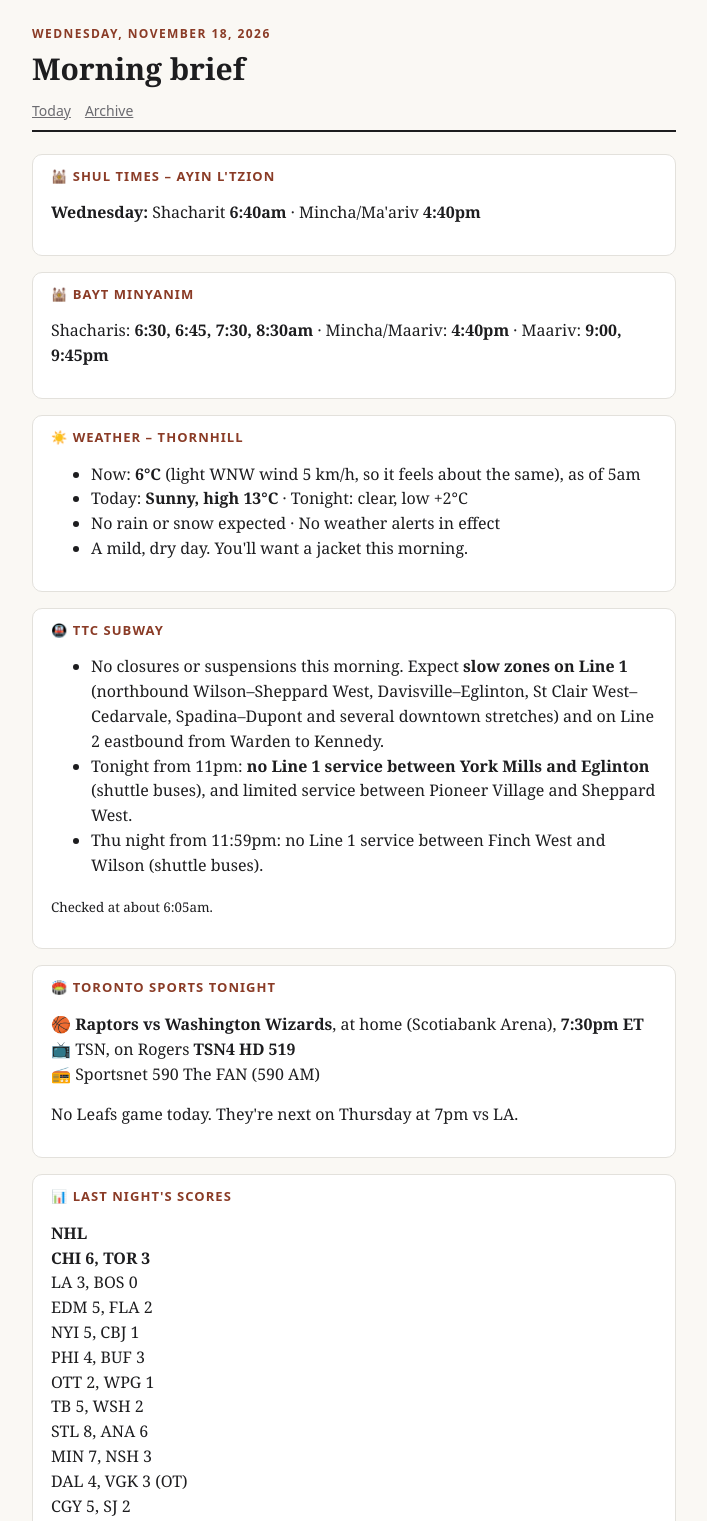
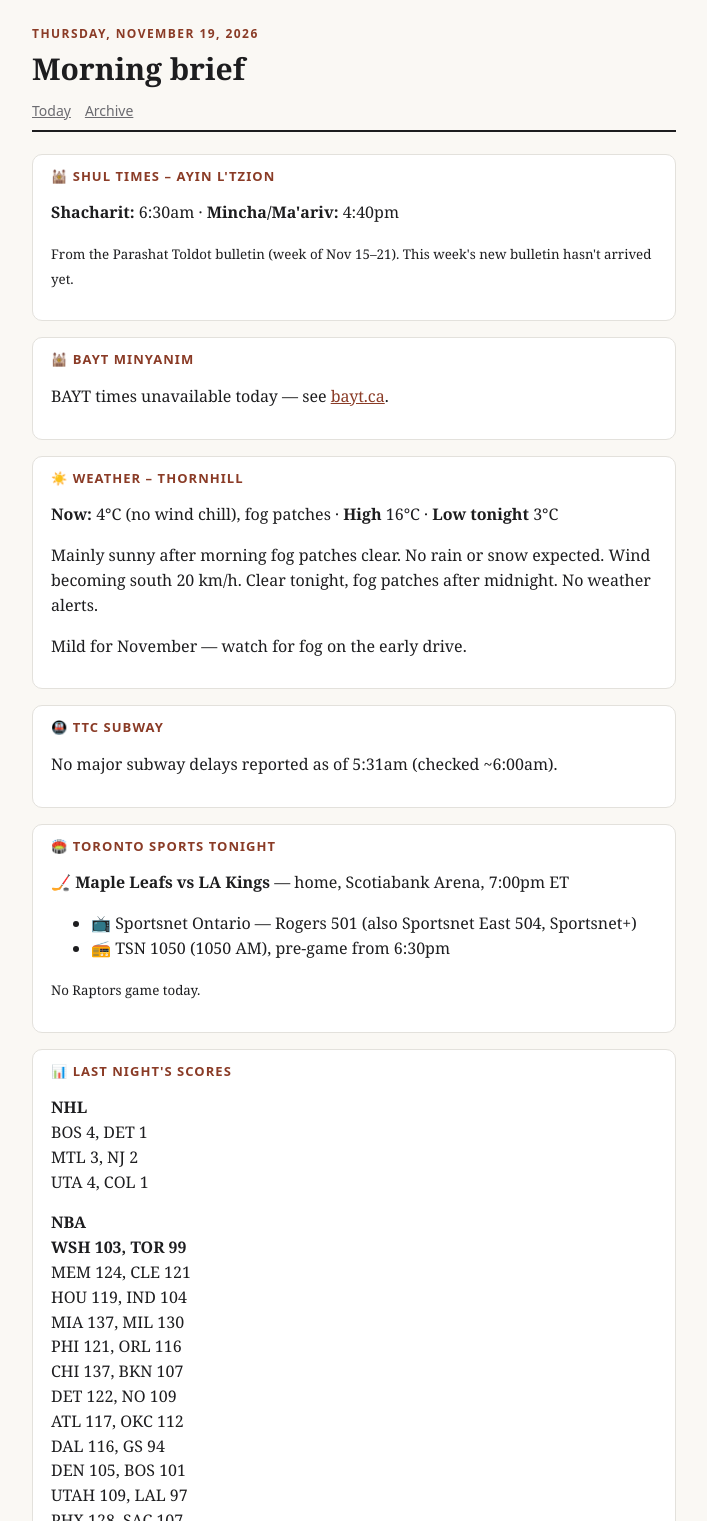
Before and after one commit to mikeyopp2/morningbrief, a plain HTML site: page index.html in a window 1280 px wide. Shown: the top 1521 px of the page, without its empty margins (286-993 px from the left). Drawn offline with Linux system fonts and the light colour scheme.

Commit message:
Morning brief 2026-11-19

```diff
--- a/index.html
+++ b/index.html
@@ -23,47 +23,42 @@ a{color:var(--accent)}
 footer{font:12px/1.5 system-ui,sans-serif;color:var(--muted);text-align:center;margin-top:24px;padding-top:12px;border-top:1px solid var(--line)}
 </style></head>
 <body><div class="wrap">
-<header><div class="kicker">Wednesday, November 18, 2026</div><h1>Morning brief</h1>
+<header><div class="kicker">Thursday, November 19, 2026</div><h1>Morning brief</h1>
 <nav><a href="index.html">Today</a><a href="archive.html">Archive</a></nav></header>
 <section>
 <h2>🕍 Shul times – Ayin L'Tzion</h2>
-<p><b>Wednesday:</b> Shacharit <b>6:40am</b> · Mincha/Ma'ariv <b>4:40pm</b></p>
+<p><b>Shacharit:</b> 6:30am · <b>Mincha/Ma'ariv:</b> 4:40pm</p>
+<p><small>From the Parashat Toldot bulletin (week of Nov 15–21). This week's new bulletin hasn't arrived yet.</small></p>
 </section>
 <section>
 <h2>🕍 BAYT minyanim</h2>
-<p>Shacharis: <b>6:30, 6:45, 7:30, 8:30am</b> · Mincha/Maariv: <b>4:40pm</b> · Maariv: <b>9:00, 9:45pm</b></p>
+<p>BAYT times unavailable today — see <a href="https://www.bayt.ca/">bayt.ca</a>.</p>
 </section>
 <section>
 <h2>☀️ Weather – Thornhill</h2>
-<ul>
-<li>Now: <b>6°C</b> (light WNW wind 5 km/h, so it feels about the same), as of 5am</li>
-<li>Today: <b>Sunny, high 13°C</b> · Tonight: clear, low +2°C</li>
-<li>No rain or snow expected · No weather alerts in effect</li>
-<li>A mild, dry day. You'll want a jacket this morning.</li>
-</ul>
+<p><b>Now:</b> 4°C (no wind chill), fog patches · <b>High</b> 16°C · <b>Low tonight</b> 3°C</p>
+<p>Mainly sunny after morning fog patches clear. No rain or snow expected. Wind becoming south 20 km/h. Clear tonight, fog patches after midnight. No weather alerts.</p>
+<p>Mild for November — watch for fog on the early drive.</p>
 </section>
 <section>
 <h2>🚇 TTC subway</h2>
-<ul>
-<li>No closures or suspensions this morning. Expect <b>slow zones on Line 1</b> (northbound Wilson–Sheppard West, Davisville–Eglinton, St Clair West–Cedarvale, Spadina–Dupont and several downtown stretches) and on Line 2 eastbound from Warden to Kennedy.</li>
-<li>Tonight from 11pm: <b>no Line 1 service between York Mills and Eglinton</b> (shuttle buses), and limited service between Pioneer Village and Sheppard West.</li>
-<li>Thu night from 11:59pm: no Line 1 service between Finch West and Wilson (shuttle buses).</li>
-</ul>
-<p><small>Checked at about 6:05am.</small></p>
+<p>No major subway delays reported as of 5:31am (checked ~6:00am).</p>
 </section>
 <section>
 <h2>🏟️ Toronto sports tonight</h2>
-<p>🏀 <b>Raptors vs Washington Wizards</b>, at home (Scotiabank Arena), <b>7:30pm ET</b><br>
-📺 TSN, on Rogers <b>TSN4 HD 519</b><br>
-📻 Sportsnet 590 The FAN (590 AM)</p>
-<p>No Leafs game today. They're next on Thursday at 7pm vs LA.</p>
+<p>🏒 <b>Maple Leafs vs LA Kings</b> — home, Scotiabank Arena, 7:00pm ET</p>
+<ul>
+<li>📺 Sportsnet Ontario — Rogers 501 (also Sportsnet East 504, Sportsnet+)</li>
+<li>📻 TSN 1050 (1050 AM), pre-game from 6:30pm</li>
+</ul>
+<p><small>No Raptors game today.</small></p>
 </section>
 <section>
 <h2>📊 Last night's scores</h2>
-<p><b>NHL</b><br><b>CHI 6, TOR 3</b><br>LA 3, BOS 0<br>EDM 5, FLA 2<br>NYI 5, CBJ 1<br>PHI 4, BUF 3<br>OTT 2, WPG 1<br>TB 5, WSH 2<br>STL 8, ANA 6<br>MIN 7, NSH 3<br>DAL 4, VGK 3 (OT)<br>CGY 5, SJ 2</p>
-<p><b>NBA</b><br><b>NY 111, TOR 102</b><br>MIN 106, POR 105<br>DET 105, SA 93<br>UTAH 132, LAC 107<br>LAL 118, CHA 114 (OT)</p>
+<p><b>NHL</b><br>BOS 4, DET 1<br>MTL 3, NJ 2<br>UTA 4, COL 1</p>
+<p><b>NBA</b><br><b>WSH 103, TOR 99</b><br>MEM 124, CLE 121<br>HOU 119, IND 104<br>MIA 137, MIL 130<br>PHI 121, ORL 116<br>CHI 137, BKN 107<br>DET 122, NO 109<br>ATL 117, OKC 112<br>DAL 116, GS 94<br>DEN 105, BOS 101<br>UTAH 109, LAL 97<br>PHX 128, SAC 107</p>
 </section>
-<p class="sources">Sources: <a href="https://github.com/mikeyopp2/morningbrief/blob/main/data/altzy_week.json">ALTZY weekly bulletin (cached)</a> · <a href="https://www.bayt.ca/">bayt.ca</a> · <a href="https://weather.gc.ca/en/location/index.html?coords=43.837,-79.508">Environment Canada – Vaughan</a> · <a href="https://www.ttc.ca/service-advisories/subway-service">TTC service alerts</a> · <a href="https://showdar.tv/games/nba/2026-11-18/wizards-vs-raptors">showdar.tv</a> · <a href="https://www.tsn.ca/radio/toronto-1050/raps/article/tsn-1050-raptors-broadcast-schedule/">TSN 1050 Raptors schedule</a> · <a href="https://www.espn.com/nhl/scoreboard">ESPN scoreboards</a></p>
+<p class="sources">Sources: <a href="https://weather.gc.ca/">Environment Canada</a> · <a href="https://www.ttc.ca/service-alerts">TTC service alerts</a> · <a href="https://showdar.tv/schedule/2026-11-19">showdar.tv</a> · <a href="https://www.tsn.ca/radio/toronto-1050/article/tsn-1050-maple-leafs-broadcast-schedule/">TSN 1050</a> · <a href="https://www.espn.com/">ESPN scoreboards</a> · ALTZY bulletin · <a href="https://www.bayt.ca/">bayt.ca</a> (unavailable)</p>
 
-<footer>Published Wednesday, November 18, 2026 at 6:02 AM EST</footer>
+<footer>Published Thursday, November 19, 2026 at 5:58 AM EST</footer>
 </div></body></html>
```
Also changed, not shown: archive.html (+2 -1 lines), briefs/2026-11-19.html (added, +64 -0 lines).
